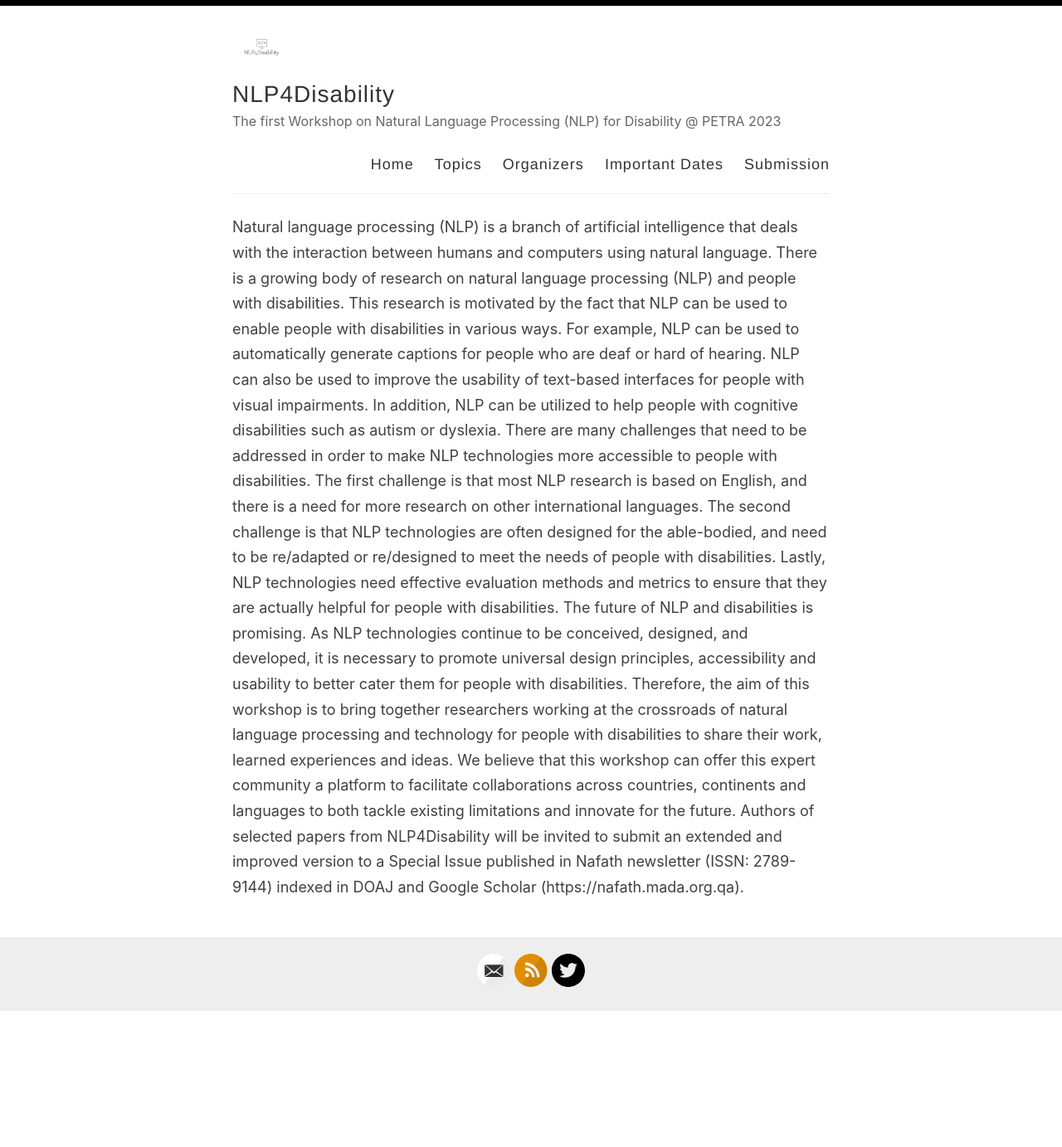
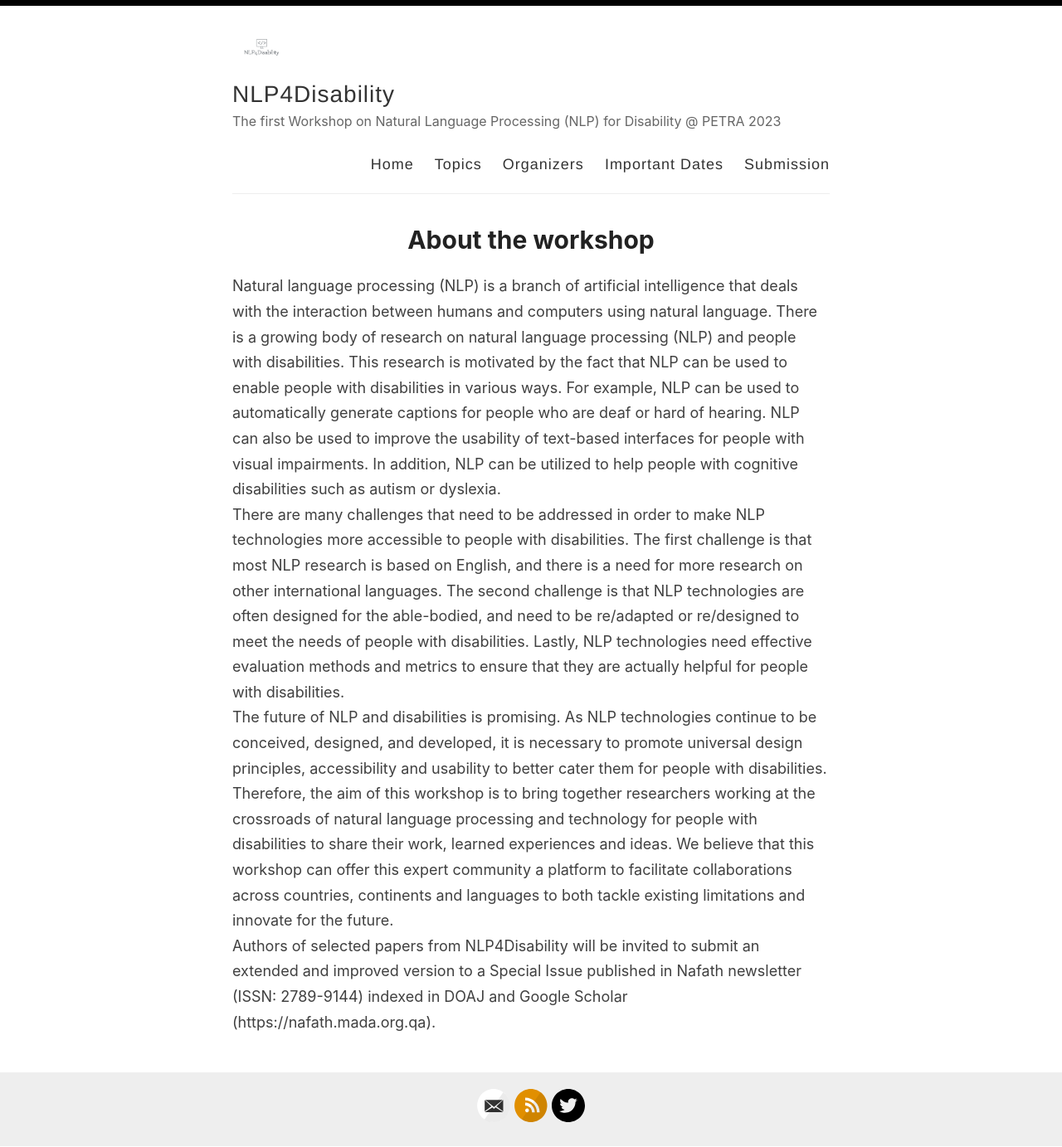
Before and after one commit to nlp4disability/nlp4disability.github.io, a Jekyll site: the page built from index.html, in a window 1280 px wide. Shown: the whole page at 83% size. Built offline with Jekyll 4.4.1, drawn with Linux system fonts in a browser that asks for light colours; the list of posts is cut into pages by our own code; before the commit the page ends 1220 px from its top, so only the background shows below that.

Commit message:
Update index.html

```diff
--- a/index.html
+++ b/index.html
@@ -1,8 +1,12 @@
 ---
 layout: default
 ---
+<h1> About the workshop </h1>
 
 Natural language processing (NLP) is a branch of artificial intelligence that deals with the interaction between humans and computers using natural language. There is a growing body of research on natural language processing (NLP) and people with disabilities. This research is motivated by the fact that NLP can be used to enable people with disabilities in various ways. For example, NLP can be used to automatically generate captions for people who are deaf or hard of hearing. NLP can also be used to improve the usability of text-based interfaces for people with visual impairments. In addition, NLP can be utilized to help people with cognitive disabilities such as autism or dyslexia.
+</br>
 There are many challenges that need to be addressed in order to make NLP technologies more accessible to people with disabilities. The first challenge is that most NLP research is based on English, and there is a need for more research on other international languages. The second challenge is that NLP technologies are often designed for the able-bodied, and need to be re/adapted or re/designed to meet the needs of people with disabilities. Lastly, NLP technologies need effective evaluation methods and metrics to ensure that they are actually helpful for people with disabilities.
+</br>
 The future of NLP and disabilities is promising. As NLP technologies continue to be conceived, designed, and developed, it is necessary to promote universal design principles, accessibility and usability to better cater them for people with disabilities. Therefore, the aim of this workshop is to bring together researchers working at the crossroads of natural language processing and technology for people with disabilities to share their work, learned experiences and ideas. We believe that this workshop can offer this expert community a platform to facilitate collaborations across countries, continents and languages to both tackle existing limitations and innovate for the future.
+</br>
 Authors of selected papers from NLP4Disability will be invited to submit an extended and improved version to a Special Issue published in Nafath newsletter (ISSN: 2789-9144) indexed in DOAJ and Google Scholar (https://nafath.mada.org.qa).
```
